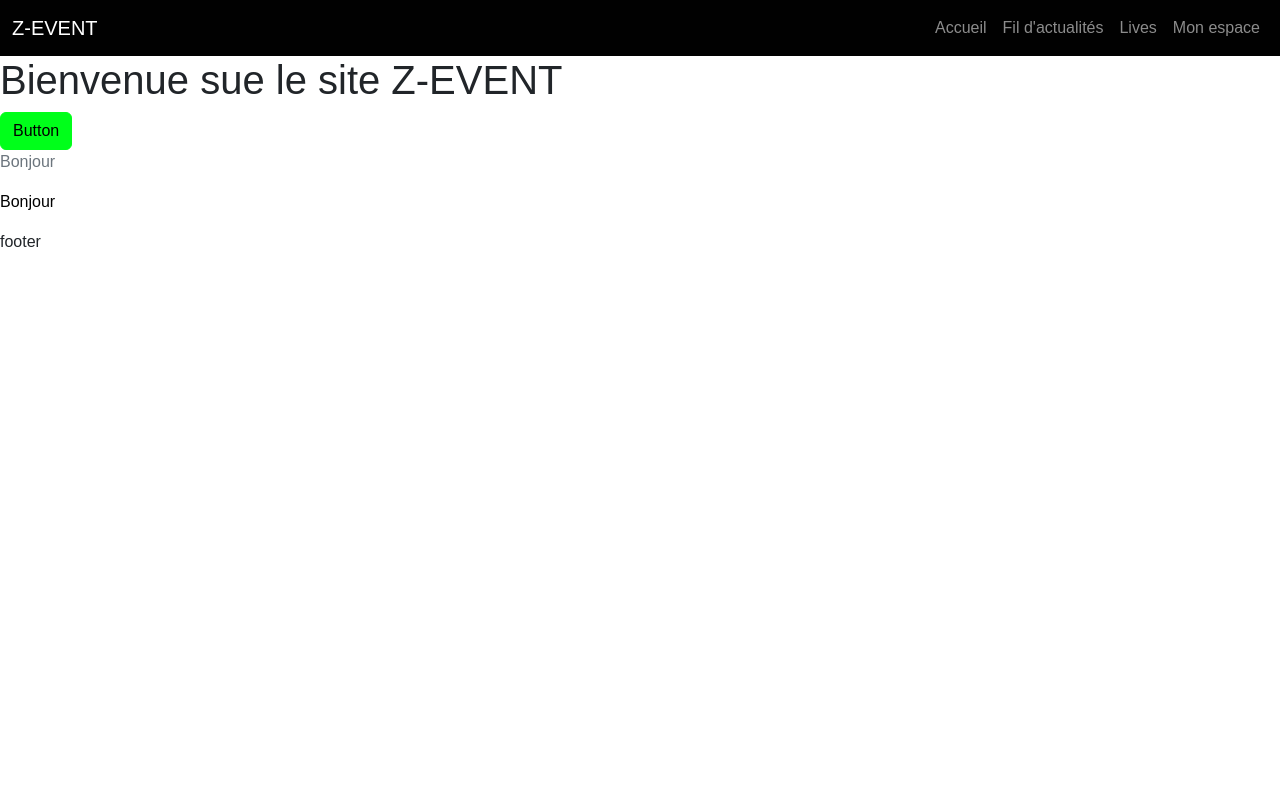
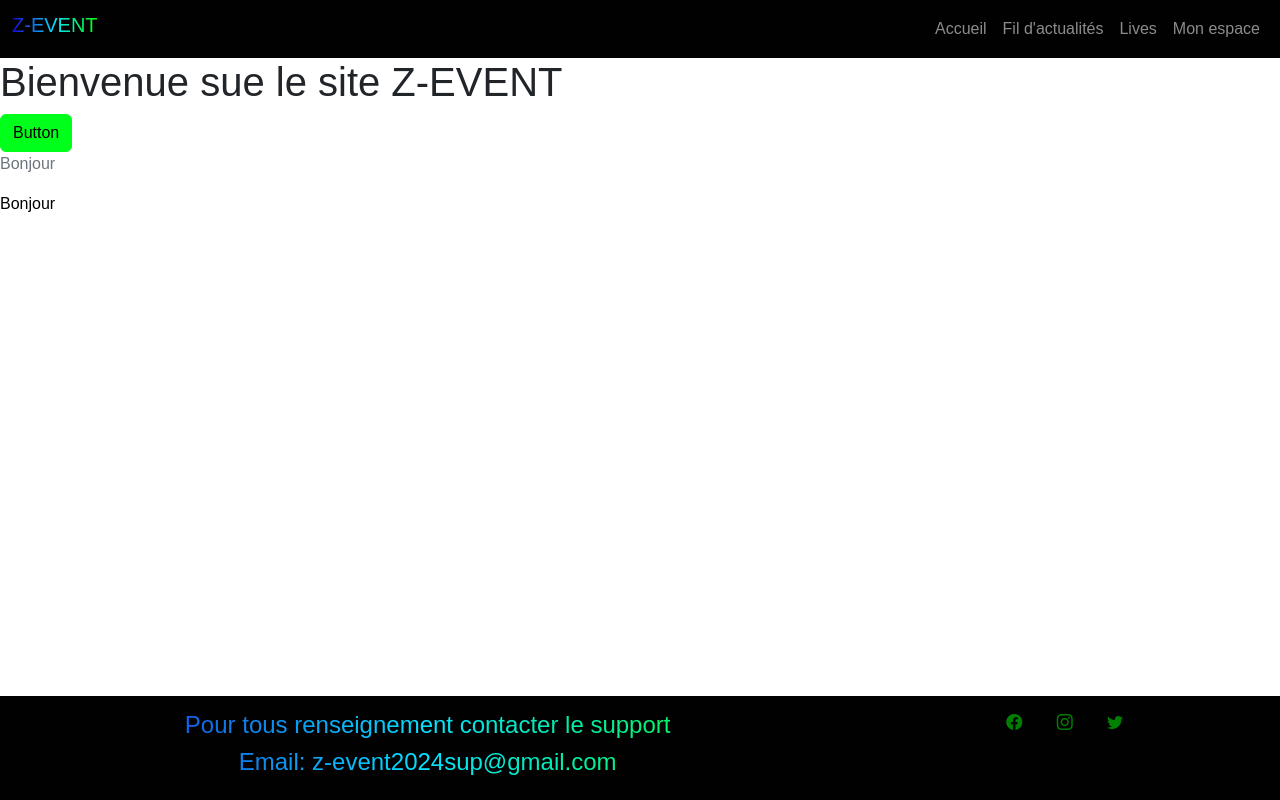
Before and after one commit to D4ML/Site-Z-EVENT, a website with bundled scripts: page index.html in a window 1280 px wide. Built offline with nearby package versions, Linux system fonts and the light colour scheme; files whose address does not match are found by name.

Commit message:
Add footer

```diff
--- a/index.html
+++ b/index.html
@@ -11,7 +11,7 @@
     <header>
         <nav class="navbar navbar-expand-lg bg-dark" data-bs-theme="dark">
             <div class="container-fluid">
-              <a class="navbar-brand" href="/">Z-EVENT</a>
+              <a class="navbar-brand h1" href="/">Z-EVENT</a>
               <button class="navbar-toggler" type="button" data-bs-toggle="collapse" data-bs-target="#navbarSupportedContent" aria-controls="navbarSupportedContent" aria-expanded="false" aria-label="Toggle navigation">
                 <span class="navbar-toggler-icon"></span>
               </button>
@@ -39,7 +39,19 @@
         <!--Contenue de la page inecter-->
     </main>
 
-    <footer>footer</footer>
+    <footer class="bg-dark text-white text-center footer">
+        <div class="row">
+            <div class="col-12 col-lg-8">
+                <h4>Pour tous renseignement contacter le support</h4>
+                <h4>Email: z-event2024sup@gmail.com</h4>
+            </div>
+            <div class="col-12 col-lg-4">
+                <i class="bi bi-facebook"></i>
+                <i class="bi bi-instagram"></i>
+                <i class="bi bi-twitter"></i>
+            </div>
+    </footer>
+
     <script type="module" src="Router/router.js"></script>
     <script src="node_modules/bootstrap/dist/js/bootstrap.bundle.min.js"></script>
 </body>
--- a/scss/main.scss
+++ b/scss/main.scss
@@ -1,2 +1,46 @@
 @import url(/node_modules/bootstrap-icons/font/bootstrap-icons.css);
-@import 'custom'
+@import 'custom';
+
+
+html{
+    position: relative;
+    min-height: 100%;
+}
+main{
+    margin-bottom: 110px;
+}
+.navbar-brand{
+        background: linear-gradient(
+        to right,
+        rgb(24, 4, 212),
+        rgb(5, 226, 255),
+        rgb(0, 255, 0)
+      );
+    background-clip: content-box;
+    -webkit-background-clip: text;
+    -webkit-text-fill-color: transparent;
+    cursor: pointer;
+}
+footer.footer{
+  padding: 15px;
+  position: absolute;
+  bottom: 0;
+  width: 100%;
+
+}
+footer h4{
+    background: linear-gradient(
+        to right,
+        rgb(24, 4, 212),
+        rgb(5, 226, 255),
+        rgb(0, 255, 0)
+      );
+    background-clip: content-box;
+    -webkit-background-clip: text;
+    -webkit-text-fill-color: transparent;
+    cursor: pointer;
+    }
+footer i{
+    padding: 15px;
+    color: green;
+}
```
Also changed, not shown: scss/main.css, 1 other file.
